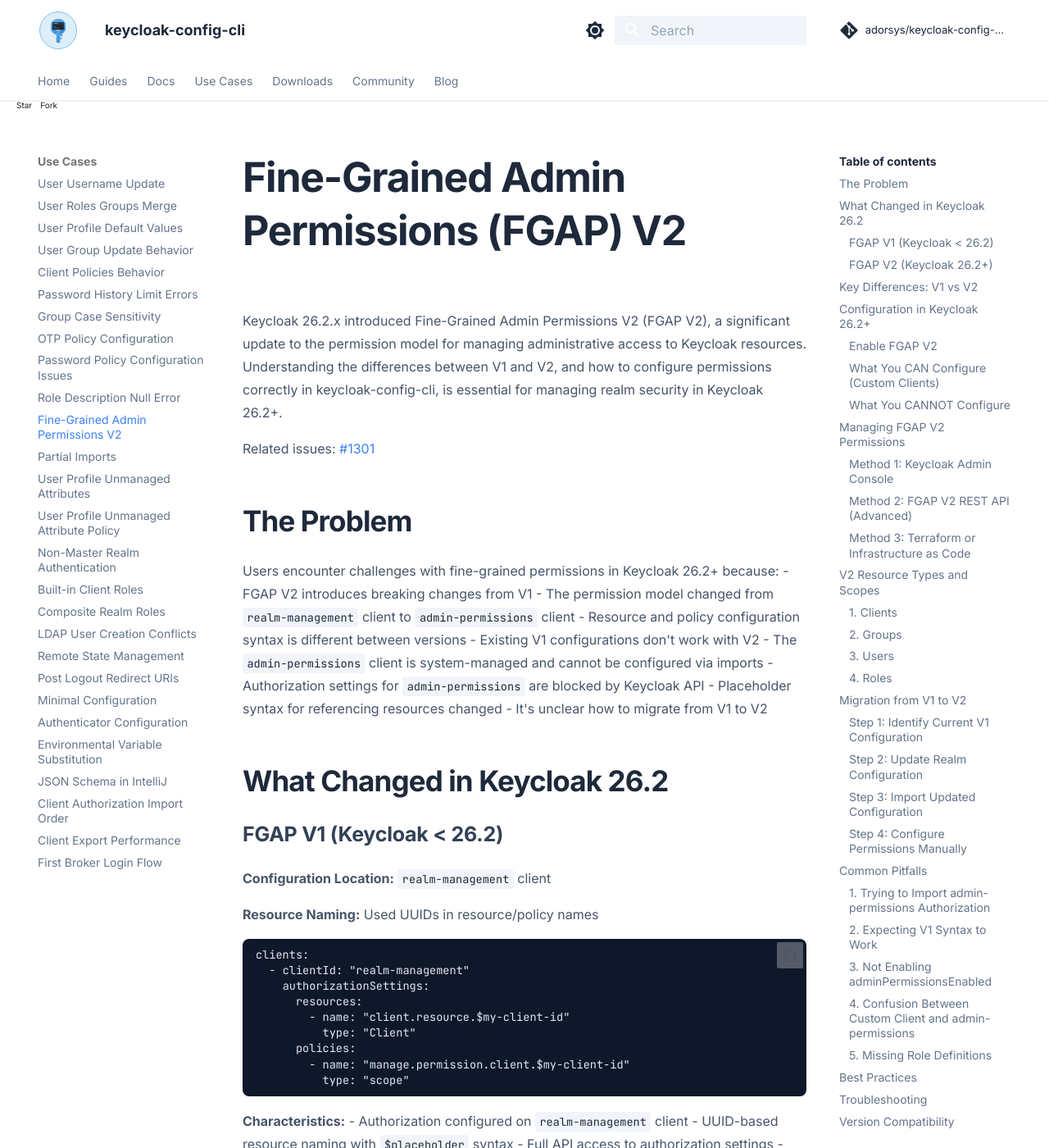
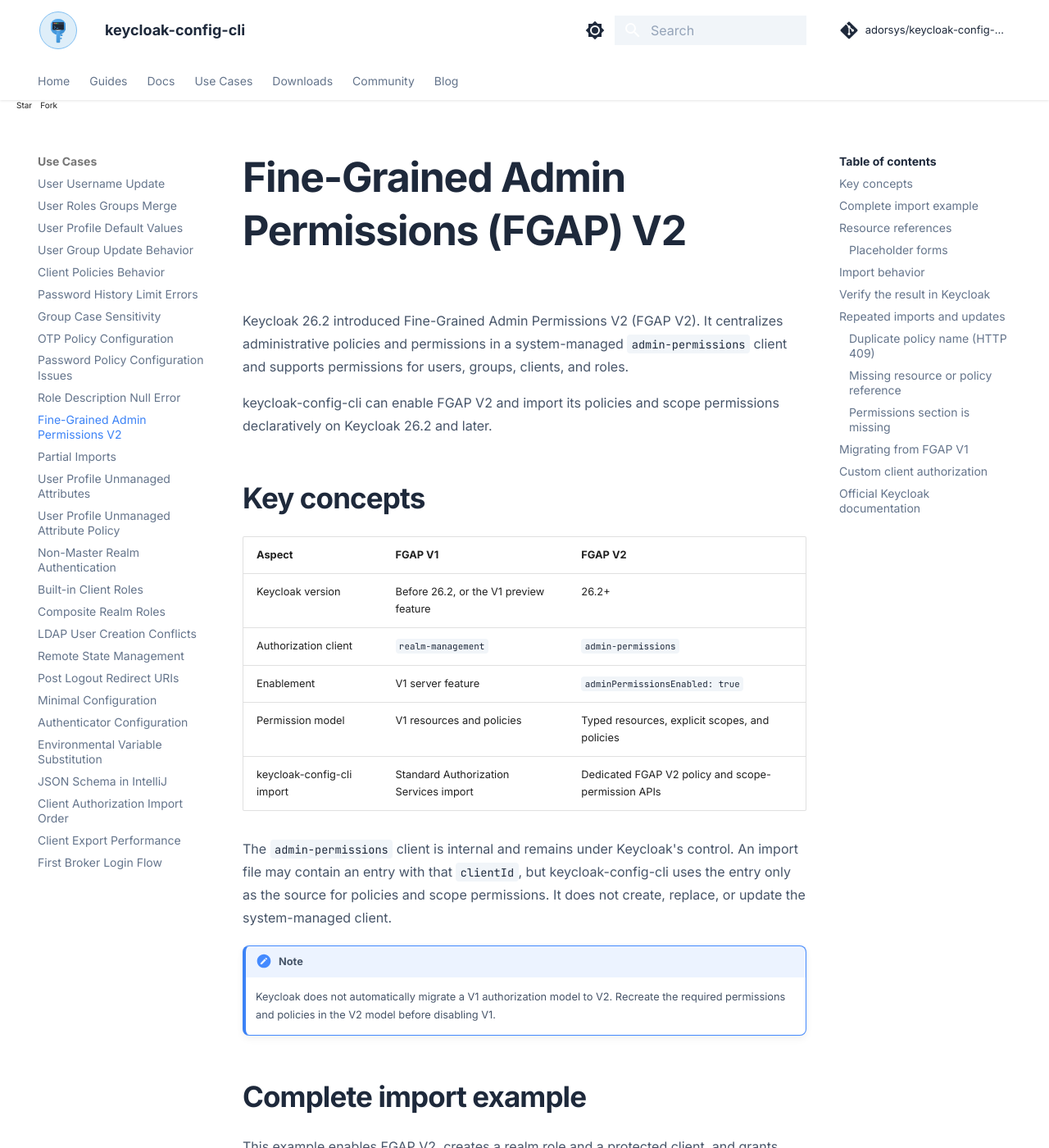
Before and after one commit to adorsys/keycloak-config-cli, an MkDocs documentation site: the page built from docs/config/fine-grained-admin-permissions-v2.md, in a window 1280 px wide and 1400 px high. Shown: the whole window at 82% size. Built offline with MkDocs 1.6.1 and Material for MkDocs 9.7.7, drawn with Linux system fonts in a browser that asks for light colours; comment, search, counter and statistics services are not loaded; some of the changed text lies outside the part shown.

Commit message:
docs: publish FGAP v2 import guidance

````diff
--- a/docs/config/fine-grained-admin-permissions-v2.md
+++ b/docs/config/fine-grained-admin-permissions-v2.md
@@ -1,451 +1,232 @@
 # Fine-Grained Admin Permissions (FGAP) V2
 
-Keycloak 26.2.x introduced Fine-Grained Admin Permissions V2 (FGAP V2), a significant update to the permission model for managing administrative access to Keycloak resources. Understanding the differences between V1 and V2, and how to configure permissions correctly in keycloak-config-cli, is essential for managing realm security in Keycloak 26.2+.
+Keycloak 26.2 introduced Fine-Grained Admin Permissions V2 (FGAP V2). It
+centralizes administrative policies and permissions in a system-managed
+`admin-permissions` client and supports permissions for users, groups, clients,
+and roles.
 
-Related issues: [#1301](https://github.com/adorsys/keycloak-config-cli/issues/1301)
+keycloak-config-cli can enable FGAP V2 and import its policies and scope
+permissions declaratively on Keycloak 26.2 and later.
 
-## The Problem
+## Key concepts
 
-Users encounter challenges with fine-grained permissions in Keycloak 26.2+ because:
-- FGAP V2 introduces breaking changes from V1
-- The permission model changed from `realm-management` client to `admin-permissions` client
-- Resource and policy configuration syntax is different between versions
-- Existing V1 configurations don't work with V2
-- The `admin-permissions` client is system-managed and cannot be configured via imports
-- Authorization settings for `admin-permissions` are blocked by Keycloak API
-- Placeholder syntax for referencing resources changed
-- It's unclear how to migrate from V1 to V2
+| Aspect | FGAP V1 | FGAP V2 |
+| --- | --- | --- |
+| Keycloak version | Before 26.2, or the V1 preview feature | 26.2+ |
+| Authorization client | `realm-management` | `admin-permissions` |
+| Enablement | V1 server feature | `adminPermissionsEnabled: true` |
+| Permission model | V1 resources and policies | Typed resources, explicit scopes, and policies |
+| keycloak-config-cli import | Standard Authorization Services import | Dedicated FGAP V2 policy and scope-permission APIs |
 
-## What Changed in Keycloak 26.2
+The `admin-permissions` client is internal and remains under Keycloak's control.
+An import file may contain an entry with that `clientId`, but
+keycloak-config-cli uses the entry only as the source for policies and scope
+permissions. It does not create, replace, or update the system-managed client.
 
-### FGAP V1 (Keycloak < 26.2)
+!!! note
+    Keycloak does not automatically migrate a V1 authorization model to V2.
+    Recreate the required permissions and policies in the V2 model before
+    disabling V1.
 
-**Configuration Location:** `realm-management` client
+## Complete import example
 
-**Resource Naming:** Used UUIDs in resource/policy names
+This example enables FGAP V2, creates a realm role and a protected client, and
+grants administrators with the `client-admin` role the `manage` and `view`
+scopes for that client.
+
 ```yaml
+realm: my-realm
+enabled: true
+adminPermissionsEnabled: true
+
+roles:
+  realm:
+    - name: client-admin
+      description: Can manage selected clients
+
 clients:
-  - clientId: "realm-management"
+  - clientId: my-client
+    enabled: true
+
+  - clientId: admin-permissions
     authorizationSettings:
-      resources:
-        - name: "client.resource.$my-client-id"
-          type: "Client"
       policies:
-        - name: "manage.permission.client.$my-client-id"
-          type: "scope"
+        - name: client-managers-policy
+          type: role
+          logic: POSITIVE
+          decisionStrategy: UNANIMOUS
+          config:
+            roles: '[{"id":"client-admin","required":true}]'
+
+        - name: manage-my-client-permission
+          type: scope
+          logic: POSITIVE
+          decisionStrategy: UNANIMOUS
+          config:
+            defaultResourceType: Clients
+            resources: '["$my-client"]'
+            scopes: '["manage","view"]'
+            applyPolicies: '["client-managers-policy"]'
+
+      authorizationSchema:
+        resourceTypes:
+          Clients:
+            type: Clients
+            scopes:
+              - view
+              - manage
+              - map-roles
+              - map-roles-client-scope
+              - map-roles-composite
 ```
 
-**Characteristics:**
-- Authorization configured on `realm-management` client
-- UUID-based resource naming with `$placeholder` syntax
-- Full API access to authorization settings
-- Can be managed via keycloak-config-cli
+The `authorizationSchema` documents the resource types and scopes in the
+configuration. Keycloak manages the server-side resource type definitions;
+keycloak-config-cli imports the declared policies and scope permissions through
+the dedicated FGAP V2 endpoints.
 
----
+The role and referenced client must exist in the imported state. Defining them
+in the same realm configuration, as above, makes the dependency explicit.
 
-### FGAP V2 (Keycloak 26.2+)
+## Resource references
 
-**Configuration Location:** `admin-permissions` client (system-managed)
+A scope permission's `config` selects the resource type, target resources,
+operations, and policies:
 
-**Resource Naming:** Uses `authorizationSchema` with typed resources
 ```yaml
-realm: "my-realm"
-adminPermissionsEnabled: true  # Creates admin-permissions client
-
-# admin-permissions client is system-managed
-# Cannot configure authorization settings via import
+config:
+  defaultResourceType: Clients
+  resources: '["$my-client"]'
+  scopes: '["manage","view"]'
+  applyPolicies: '["client-managers-policy"]'
 ```
 
-**Characteristics:**
-- Authorization configured on `admin-permissions` client
-- Schema-based resource type definitions
-- Cleaner permission model
-- **API access blocked** - cannot import authorization settings
-- Must manage permissions through Admin Console or dedicated FGAP V2 APIs
+The supported resource types include:
 
----
+| Resource type | Reference in `resources` | Common scopes |
+| --- | --- | --- |
+| `Clients` | Client ID, for example `$my-client` | `view`, `manage`, `map-roles` |
+| `Groups` | Group path, for example `$/engineering` | `view`, `manage`, `view-members`, `manage-members` |
+| `Users` | User reference | `view`, `manage`, `map-roles`, `impersonate` |
+| `Roles` | Role name | `map-role`, `map-role-composite`, `map-role-client-scope` |
 
-## Key Differences: V1 vs V2
+The exact scopes available for a resource type can change between Keycloak
+minor versions. Check the Admin Console or the official Keycloak documentation
+for the server version you operate.
 
-| Aspect | FGAP V1 | FGAP V2 |
-|--------|---------|---------|
-| **Client** | `realm-management` | `admin-permissions` |
-| **Keycloak Version** | < 26.2 | 26.2+ |
-| **Configuration** | Via keycloak-config-cli | System-managed, blocked from imports |
-| **Resource Types** | Dynamic, UUID-based | Schema-defined (Clients, Groups, Users, Roles) |
-| **Policy Types** | Generic scope policies | Type-specific permissions |
-| **Resource Naming** | `client.resource.$id` | Direct reference or schema-based |
-| **Import Support** | Full | Limited (realm-level only) |
-| **Management** | Config files | Admin Console or FGAP V2 API |
+### Placeholder forms
 
----
+For FGAP V2, the recommended form is a bare placeholder together with
+`defaultResourceType`:
 
-## Configuration in Keycloak 26.2+
-
-### Enable FGAP V2
-
-**Scenario:** Enable fine-grained permissions for a realm.
-```yaml
-realm: "my-realm"
-adminPermissionsEnabled: true  # Enables FGAP V2
-enabled: true
-
-# Do NOT include admin-permissions client configuration
-# It is system-managed by Keycloak
-```
-
-**Result:**
-- `admin-permissions` client is automatically created
-- FGAP V2 is enabled for the realm
-- Permissions must be configured through Admin Console
-
-**Important:** Unlike V1, you **cannot** configure authorization settings for `admin-permissions` client via config files.
-
----
-
-### What You CAN Configure (Custom Clients)
-
-You can still configure full authorization for your **own clients** (not `admin-permissions`). Custom clients have full authorization API access and standard FGAP configuration applies.
-
----
-
-### What You CANNOT Configure
-
-**This DOES NOT work:**
-```yaml
-realm: "my-realm"
-adminPermissionsEnabled: true
-
-clients:
-  - clientId: "admin-permissions"
-    authorizationSettings:
-      resources:
-        - name: "client.resource.$my-client"
-          type: "Client"
-      policies:
-        - name: "manage.permission.client.$my-client"
-          type: "scope"
-          config:
-            resources: '["client.resource.$my-client"]'
-            scopes: '["manage"]'
-```
-
-**Why it fails:**
-- `admin-permissions` client is system-managed
-- Keycloak blocks standard Authorization Services API calls for this client
-- Returns `400 Bad Request` with `unknown_error`
-- By design to prevent external modification of the system permission model
-
-**Error you'll see:**
-```
-Skipping authorization settings for 'admin-permissions' client in realm 'my-realm' -
-FGAP V2 manages this client internally and blocks API access.
-```
-
----
-
-## Managing FGAP V2 Permissions
-
-Since you cannot configure `admin-permissions` via imports, here's how to manage permissions:
-
-### Method 1: Keycloak Admin Console
-
-**Steps:**
-
-1. **Navigate to Realm Settings** → **Permissions**
-2. Enable permissions for resource types:
-   - Users
-   - Groups
-   - Clients
-   - Roles
-
-3. **Configure permissions per resource:**
-   - Go to the specific resource (e.g., **Clients** → select client)
-   - Click **Permissions** tab
-   - Enable **Permissions Enabled**
-   - Configure who can manage, view, map-roles, etc.
-
-**Example: Grant Client Management to a Role**
-
-1. Go to **Clients** → select `my-app` client
-2. Click **Permissions** tab
-3. Enable **Permissions Enabled**
-4. Create policy:
-   - Name: `client-admin-policy`
-   - Type: `Role`
-   - Roles: `client-admin`
-5. Create permission:
-   - Resource: `my-app`
-   - Scopes: `manage`, `view`
-   - Policies: `client-admin-policy`
-
----
-
-### Method 2: FGAP V2 REST API (Advanced)
-
-Keycloak provides dedicated FGAP V2 REST endpoints (separate from standard Authorization Services API).
-
-**Enable Permissions for a Client:**
-```bash
-# Enable permissions for a specific client
-curl -X PUT "http://localhost:8080/admin/realms/my-realm/clients/{client-uuid}/management/permissions" \
-  -H "Authorization: Bearer $TOKEN" \
-  -H "Content-Type: application/json" \
-  -d '{
-    "enabled": true
-  }'
-```
-
-**Note:** These are specialized endpoints for FGAP V2, not the standard `/authz/` endpoints.
-
----
-
-### Method 3: Terraform or Infrastructure as Code
-
-Use Terraform Keycloak provider with FGAP V2 resources:
-```hcl
-resource "keycloak_realm" "my_realm" {
-  realm = "my-realm"
-  admin_permissions_enabled = true
-}
-
-resource "keycloak_client_permissions" "my_app_permissions" {
-  realm_id = keycloak_realm.my_realm.id
-  client_id = keycloak_openid_client.my_app.id
-
-  enabled = true
+```json
+{
+  "defaultResourceType": "Clients",
+  "resources": "[\"$my-client\"]"
 }
 ```
 
----
+The older full form, such as `client.resource.$my-client`, is also accepted and
+is useful in configurations shared with FGAP V1. keycloak-config-cli resolves
+the placeholder to the target resource identifier before writing the V2
+permission.
 
-## V2 Resource Types and Scopes
+## Import behavior
 
-FGAP V2 defines four primary resource types, each with specific scopes:
+During an FGAP V2 import, keycloak-config-cli:
 
-### 1. Clients
+1. enables realm admin permissions when `adminPermissionsEnabled` is `true`;
+2. lets Keycloak create and own the `admin-permissions` client;
+3. imports role, user, group, and aggregate policies through the policy API;
+4. imports `type: scope` policies through the FGAP V2 scope-permission API;
+5. resolves configured resource and policy references;
+6. reconciles the declarations by name on repeated imports.
 
-**Available Scopes:**
-- `view` - View client configuration
-- `manage` - Full client management
-- `map-roles` - Assign roles to client
-- `map-roles-client-scope` - Map client scopes
-- `map-roles-composite` - Manage composite roles
+The generic Authorization Services update endpoint is not used to replace the
+internal client. This distinction allows declarative permission imports without
+attempting to manage Keycloak's internal client representation.
 
-**Example Permission:**
-"Allow `client-admin` role to manage `my-app` client"
+## Verify the result in Keycloak
 
----
+After a successful import:
 
-### 2. Groups
+1. Open the target realm in the Keycloak Admin Console.
+2. Open **Permissions** in the left navigation.
+3. Open **Policies** and verify the imported policy, such as
+   `client-managers-policy`.
+4. Open **Permissions** and verify the scope permission, resource type,
+   resources, scopes, and associated policies.
+5. Use the **Evaluation** tab to test a delegated administrator where
+   applicable.
 
-**Available Scopes:**
-- `view` - View group
-- `view-members` - View group members
-- `manage` - Manage group settings
-- `manage-members` - Add/remove members
-- `manage-membership` - Control membership
-- `impersonate-members` - Impersonate group members
+Keycloak requires explicit permission for each operation. For example, a
+delegated administrator commonly needs both `view` and `manage`; `manage` does
+not implicitly grant `view` in FGAP V2.
 
-**Example Permission:**
-"Allow `hr-admin` role to manage members of `/Employees` group"
+## Repeated imports and updates
 
----
+Policies and scope permissions are reconciled by name. Keep each name unique
+within the `admin-permissions` authorization model. A repeated import with the
+same configuration should be idempotent; changing the configuration updates the
+matching declaration.
 
-### 3. Users
+### Duplicate policy name (HTTP 409)
 
-**Available Scopes:**
-- `view` - View user profile
-- `manage` - Full user management
-- `map-roles` - Assign roles to user
-- `manage-group-membership` - Manage group membership
-- `impersonate` - Impersonate user
+If Keycloak returns an error similar to:
 
-**Example Permission:**
-"Allow `support-team` role to view and impersonate users"
-
----
-
-### 4. Roles
-
-**Available Scopes:**
-- `map-role` - Assign role to users
-- `map-role-client-scope` - Map to client scopes
-- `map-role-composite` - Use in composite roles
-
-**Example Permission:**
-"Allow `role-admin` role to assign `premium-user` role"
-
----
-
-## Migration from V1 to V2
-
-### Step 1: Identify Current V1 Configuration
-
-**Locate V1 configuration in your files:**
-```yaml
-# V1 Configuration (Keycloak < 26.2)
-clients:
-  - clientId: "realm-management"
-    authorizationSettings:
-      resources:
-        - name: "client.resource.$my-app"
-          type: "Client"
-        - name: "idp.resource.$google-idp"
-          type: "IdentityProvider"
-      policies:
-        - name: "manage.permission.client.$my-app"
-          type: "scope"
-          config:
-            resources: '["client.resource.$my-app"]'
-            scopes: '["manage"]'
+```text
+Policy with name client-managers-policy already exists
 ```
 
----
+check the complete imported configuration for two policy or permission entries
+with the same name. Policy and permission names share the authorization model's
+name constraints. Remove or rename the duplicate, then run the import again.
 
-### Step 2: Update Realm Configuration
-```yaml
-realm: "my-realm"
-adminPermissionsEnabled: true
-```
+### Missing resource or policy reference
 
----
+If a resource or `applyPolicies` reference cannot be resolved:
 
-### Step 3: Import Updated Configuration
-```bash
-java -jar keycloak-config-cli.jar \
-  --keycloak.url=http://localhost:8080 \
-  --keycloak.user=admin \
-  --keycloak.password=admin \
-  --import.files.locations=realm-v2-config.yaml
-```
+- confirm that the client, group, user, role, or policy is present;
+- use the exact client ID, group path, role name, or policy name;
+- confirm that `defaultResourceType` matches the referenced resource;
+- import dependencies in the same configuration or before the permission.
 
----
+### Permissions section is missing
 
-### Step 4: Configure Permissions Manually
+Confirm that:
 
-Configure permissions through Admin Console for each resource type (Clients, Groups, Users, Roles).
+- the server is Keycloak 26.2 or later;
+- `adminPermissionsEnabled: true` is present on the realm;
+- the realm import completed successfully.
 
-## Common Pitfalls
+## Migrating from FGAP V1
 
-### 1. Trying to Import admin-permissions Authorization
+1. Inventory the V1 policies and permissions stored in the
+   `realm-management` client.
+2. Enable V2 with `adminPermissionsEnabled: true`.
+3. Recreate every required operation as an explicit V2 scope. Do not assume
+   that `manage` also grants `view`.
+4. Convert resource references to typed V2 references.
+5. Import and verify the policies and permissions in the centralized
+   **Permissions** section.
+6. Test delegated administrators before removing the V1 feature or model.
 
-**Problem:**
-```yaml
-clients:
-  - clientId: "admin-permissions"
-    authorizationSettings:
-      resources: [...]  # This won't work
-```
+Automatic migration is not available because the V1 and V2 permission models
+are fundamentally different.
 
-**Error:**
-```
-400 Bad Request: unknown_error
-```
+## Custom client authorization
 
-**Solution:** Remove authorization settings for `admin-permissions` from config files. Use Admin Console instead.
+FGAP V2 affects realm administration permissions. Authorization Services for
+your own application clients continue to use their normal
+`authorizationSettings` import. Do not move an application's resources and
+permissions to `admin-permissions` unless they protect Keycloak administration
+operations.
 
----
+## Official Keycloak documentation
 
-### 2. Expecting V1 Syntax to Work
+- [Delegating realm administration using permissions](https://www.keycloak.org/docs/latest/server_admin/#_fine_grained_permissions)
+- [Keycloak upgrading guide](https://www.keycloak.org/docs/latest/upgrading/)
+- [Keycloak release notes](https://www.keycloak.org/docs/latest/release_notes/)
 
-**Problem:**
-```yaml
-# V1 syntax in Keycloak 26.2+
-clients:
-  - clientId: "realm-management"
-    authorizationSettings:
-      resources:
-        - name: "client.resource.$my-client"
-```
-
-**Result:** Configuration is ignored or causes warnings.
-
-**Solution:** Remove V1 configuration and migrate to V2 approach.
-
----
-
-### 3. Not Enabling adminPermissionsEnabled
-
-**Problem:**
-```yaml
-realm: "my-realm"
-# Missing: adminPermissionsEnabled: true
-```
-
-**Result:** FGAP V2 not enabled, permissions cannot be configured.
-
-**Solution:**
-```yaml
-realm: "my-realm"
-adminPermissionsEnabled: true
-```
-
----
-
-### 4. Confusion Between Custom Client and admin-permissions
-
-**Problem:** Thinking all authorization configuration is blocked.
-
-**Clarification:**
--  Custom client authorization: **Fully supported**
--  `admin-permissions` client authorization: **Blocked**
-
-**You can still do this:**
-```yaml
-clients:
-  - clientId: "my-custom-app"  # Your client
-    authorizationSettings:
-      resources: [...]  # This works!
-```
-
----
-
-### 5. Missing Role Definitions
-
-**Problem:** Creating permissions for roles that don't exist.
-
-**Solution:** Define roles before configuring permissions:
-```yaml
-roles:
-  realm:
-    - name: "client-admin"
-      description: "Client administrator"
-```
-
----
-
-## Best Practices
-
-- Enable FGAP V2 at realm level with `adminPermissionsEnabled: true`
-- Remove V1 configuration from `realm-management` client
-- Define roles before configuring permissions
-- Document permissions externally since they can't be in config files
-- Test permissions thoroughly in dev environment
-- Use Terraform for infrastructure as code if needed
-- Regularly audit permissions for least privilege
-
----
-
-## Troubleshooting
-
-**Permissions not working after migration:** Manually configure V2 permissions in Admin Console.
-
-**Cannot enable permissions for resource:** Ensure `adminPermissionsEnabled: true` is set at realm level.
-
-**Authorization settings import fails:** Remove `admin-permissions` authorization settings from config file (system-managed).
-
-**V1 configuration warnings:** Remove `realm-management` authorization settings.
-
----
-
-## Version Compatibility
-
-| Keycloak Version | FGAP Version | Client | Config File Support |
-|------------------|--------------|--------|---------------------|
-| < 26.2 | V1 | `realm-management` |  Full |
-| 26.2+ | V2 | `admin-permissions` |  Realm-level only |
-
-**Recommendation:** For Keycloak 26.2+, use `adminPermissionsEnabled: true` and manage detailed permissions through Admin Console.
-
----
+The documentation above describes Keycloak's server model. This page describes
+how keycloak-config-cli maps that model to declarative imports.
````
